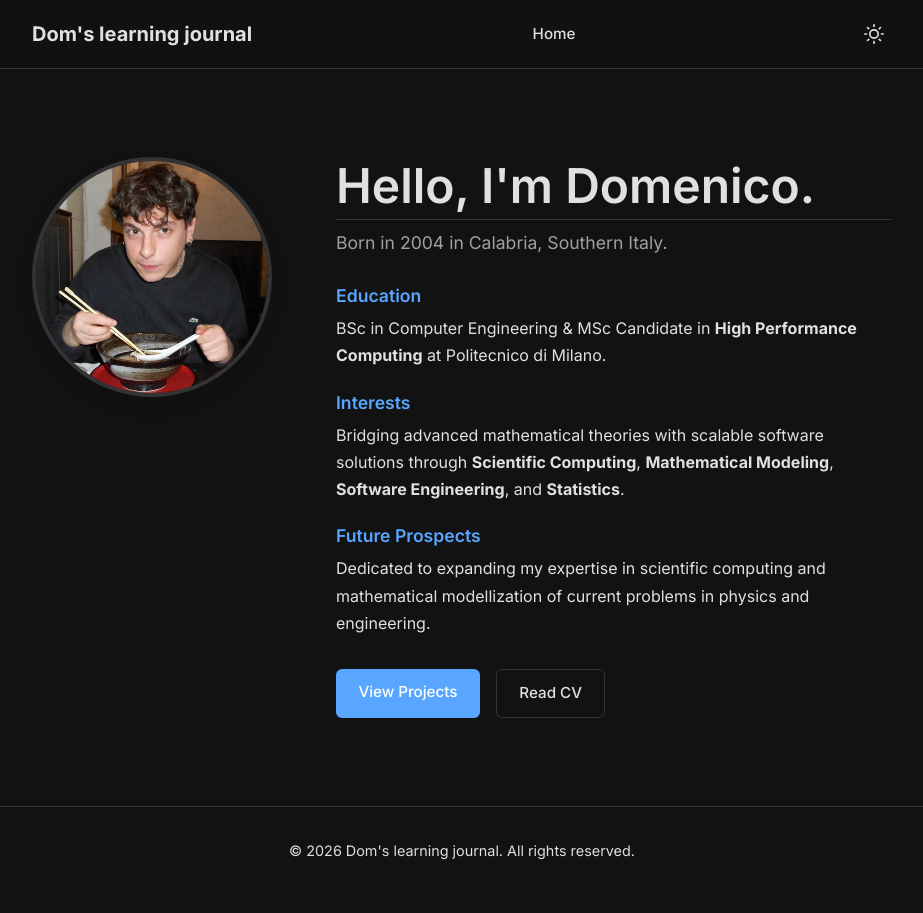
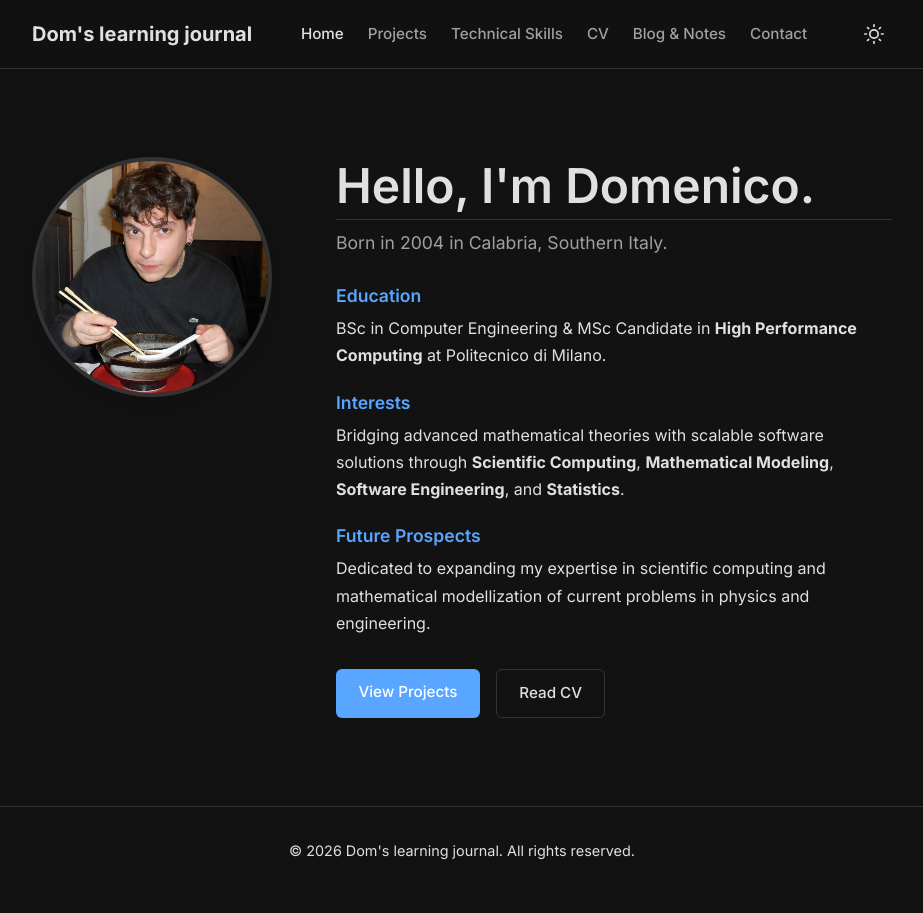
Before and after one commit to DomDegi/domdegi.github.io, a Jekyll site: the page built from index.markdown, in a window 1280 px wide. Shown: the whole page, without its empty margins (178-1101 px from the left). Built offline with Jekyll 4.4.1, drawn with Linux system fonts in a browser that asks for light colours; some of the changed lines change nothing that is shown.

Commit message:
fix: update header_pages config to point to _pages directory

```diff
--- a/_config.yml
+++ b/_config.yml
@@ -30,11 +30,11 @@ instagram_username:  domenico.degiorgio_
 
 header_pages:
   - index.markdown
-  - projects.markdown
-  - skills.markdown
-  - cv.markdown
-  - blog.markdown
-  - contact.markdown
+  - _pages/projects.markdown
+  - _pages/skills.markdown
+  - _pages/cv.markdown
+  - _pages/blog.markdown
+  - _pages/contact.markdown
 
 # Build settings
 # theme: minima
```
